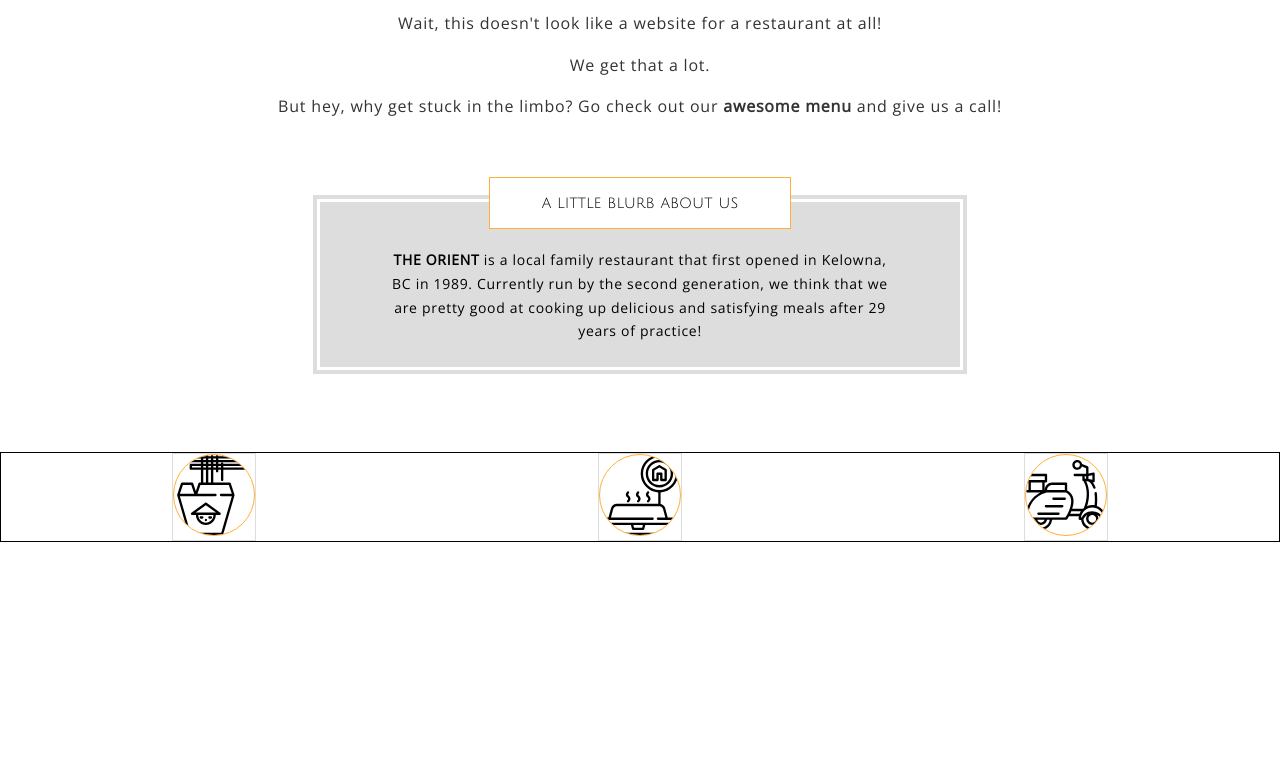
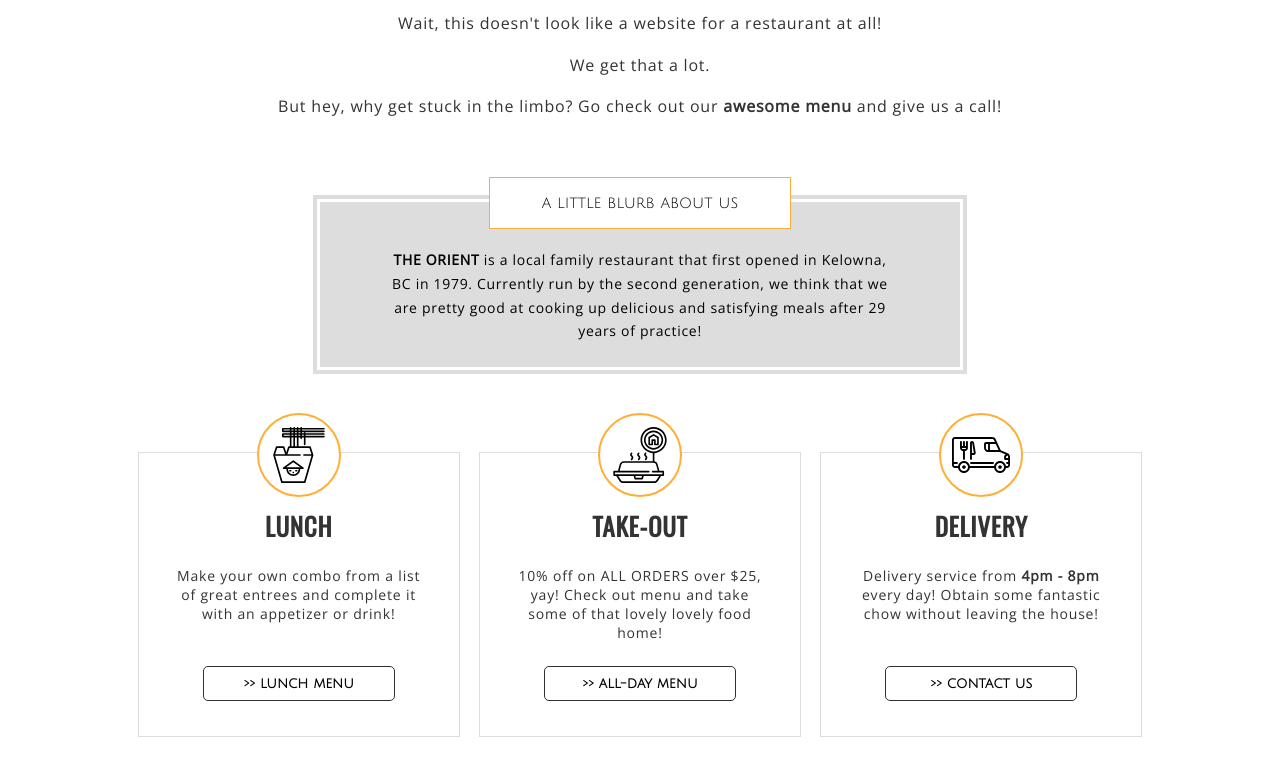
Before and after one commit to Castaire/theOrientKelowna, a website: page new-version/public/index.html in a window 1280 px wide. Shown: the part 403-1178 px from the top of the page. Before the commit the page ends 945 px from the top, so only its background shows below. Drawn offline with nearby package versions, Linux system fonts and the light colour scheme.

Commit message:
added cards to index page

```diff
--- a/new-version/public/index.html
+++ b/new-version/public/index.html
@@ -34,21 +34,34 @@
 			<p> a little blurb about us </p>
 		</div>
 		<div class="blurb">
-			<p> <b>THE ORIENT</b> is a local family restaurant that first opened in Kelowna, BC in 1989. Currently run by the second generation, we think that we are pretty good at cooking up delicious and satisfying meals after 29 years of practice!</p>
+			<p> <b>THE ORIENT</b> is a local family restaurant that first opened in Kelowna, BC in 1979. Currently run by the second generation, we think that we are pretty good at cooking up delicious and satisfying meals after 29 years of practice!</p>
 		</div>
 	</div>
-	<div class="promotions">
+	<div class="services">
 		<div class="service-card" style="order: 1">
-			<img src="../res/icons/svg/013-noodles.svg"/>
-
+			<div class="service-icon" style="background-image: url('../res/icons/svg/013-noodles.svg')"></div>
+			<h1> LUNCH </h1>
+			<p>Make your own combo from a list of great entrees and complete it with an appetizer or drink!</p>
+			<form action="menu/lunch.html">
+				<button><strong> >> lunch menu </strong></button>
+			</form>
 		</div>
 		<div class="service-card" style="order: 2">
-			<img src="../res/icons/svg/010-take-away.svg"/>
-
+			<div class="service-icon" style="background-image: url('../res/icons/svg/010-take-away.svg')"></div>
+			<h1> TAKE-OUT </h1>
+			<p>10% off on ALL ORDERS over $25, yay! Check out menu and take some of that lovely lovely food home!</p>
+			<form action="menu/appetizer+soup.html">
+				<button><strong> >> all-day menu </strong></button>
+			</form>
 		</div>
 		<div class="service-card" style="order: 3">
-			<img src="../res/icons/svg/011-delivery.svg"/>
-
+			<div class="service-icon" style="background-image: url('../res/icons/svg/002-delivery-1.svg');
+			 background-size: 58px;"></div>
+			<h1> DELIVERY </h1>
+			<p>Delivery service from <b> 4pm - 8pm </b> every day! Obtain some fantastic chow without leaving the house!</p>
+			<form action="contact.html">
+				<button><strong> >> contact us </strong></button>
+			</form>
 		</div>
 	</div>
 </body>
--- a/new-version/public/styles.css
+++ b/new-version/public/styles.css
@@ -113,26 +113,68 @@ body {
 
 /*~~~~~~~~~~~~~~~~~~~~~~~~~~~~~~~~~~~~~~~~~~~~~~~*/
 
-.promotions {
+.services {
 	display: flex;
-	border: 1px solid black;
+	margin: 0px auto 60px auto;
+	width: 80%;
+	height: 285px;
+	font-family: 'Open Sans', sans-serif;
+	letter-spacing: 0.05em;
+	color: #333333;
 }
 
 .service-card {
+	width: 320px;
 	margin: 0px auto;
-
 	border: 1px solid #DDDDDD;
-
 }
 
-.service-card img {
+.service-icon {
+	margin: -40px auto 0px auto;
 	width: 80px;
-	border: 1px solid #FFAF35;
+	height: 80px;
+	border: 2px solid #FFAF35;
 	border-radius: 50%;
+	background-size: 56px;
+	background-repeat: no-repeat;
+	background-position: 50%;
+	background-color: white;
 }
 
+.services h1 {
+	margin-top: 10px;
+	font-family: 'Oswald', sans-serif;
+	font-size: 25px;
+}
 
+.services p {
+	display: block;
+	padding: 5px 30px;
+	height: 75px;
+	font-size: 14px;
+}
 
+.services form{
+	height: 50px;
+	margin-top: 20px;
+}
+
+.services button{
+	height: 35px;
+	width: 60%;
+	border: 1px solid #313131;
+	border-radius: 5px;
+	background-color: white;
+	font-family: 'Julius Sans One', sans-serif;
+	font-size: 14px;
+}
+
+.services button:hover {
+	transition-duration: 0.5s;
+	border-color: #444444;
+	background-color: #444444;
+	color: white;
+}
 
 
 /*~~~~~~~~~~~~~~~~~~~~~~~~~~~~~~~~~~~~~~~~~~~~~~~*/
```
Also changed, not shown: index.html (+1 -1 lines), 1 other file.
